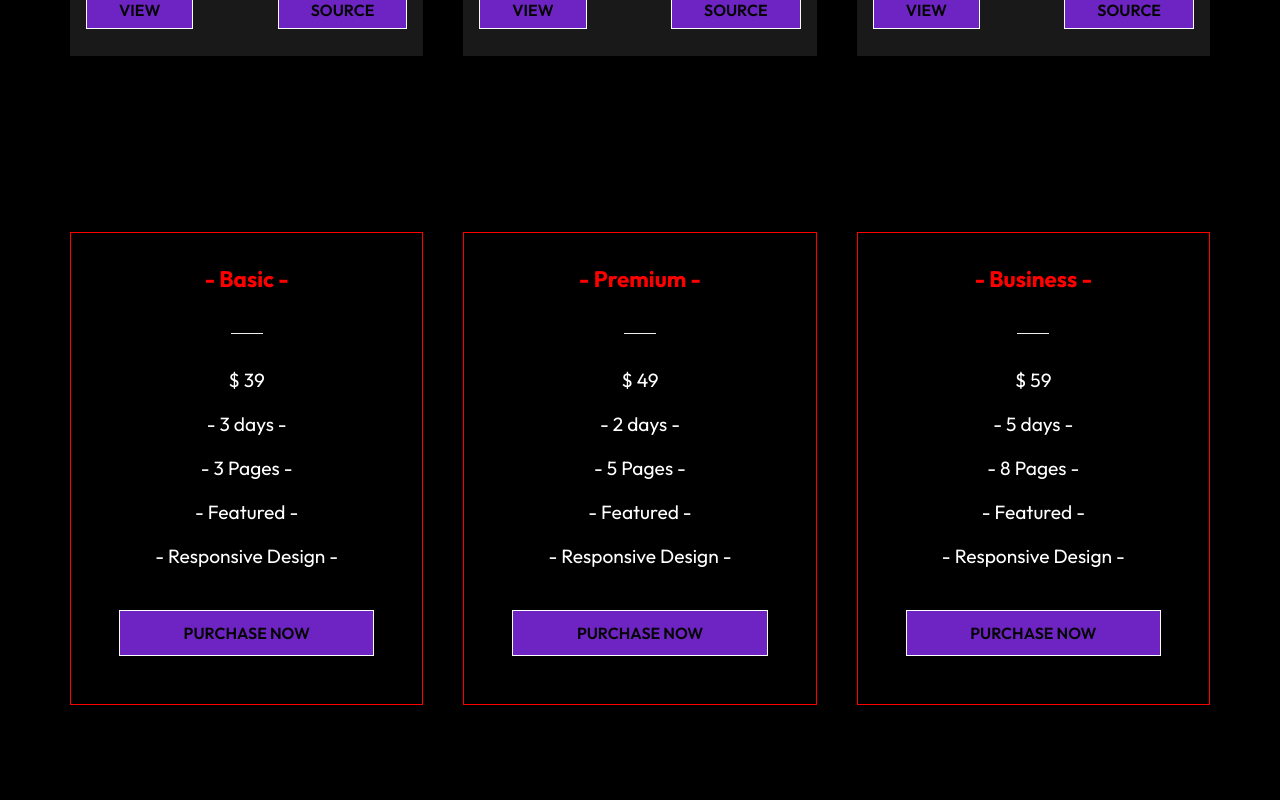
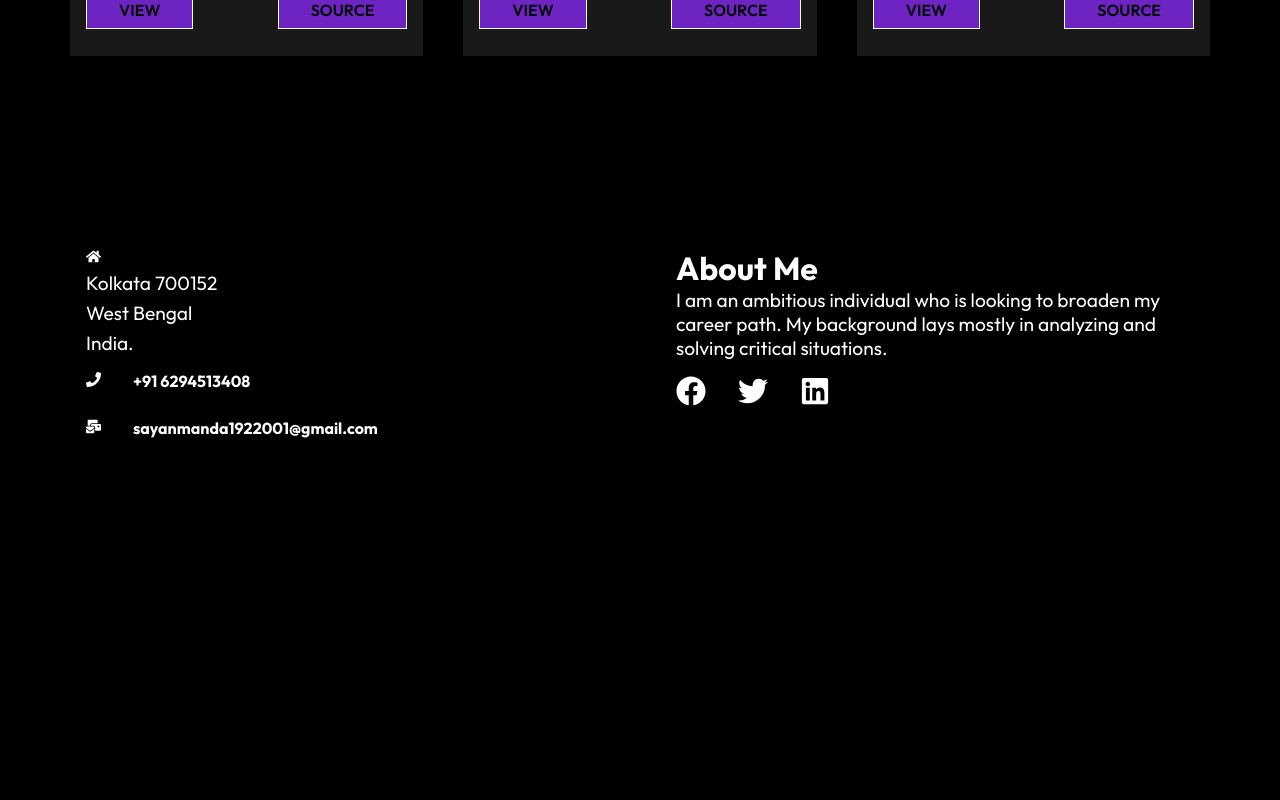
Before and after one commit to sayanfrontdev/my_data, a React (Create React App) app: page /project in a window 1280 px wide. Shown: the part 1940-2740 px from the top of the page. After the commit the page ends 2517 px from the top, so only its background shows below. Built offline with nearby package versions, Linux system fonts and the light colour scheme; a web font is replaced by a local one.

Commit message:
deleted pricingcard

```diff
--- a/src/components/PricingCard.js
+++ /dev/null
@@ -1,56 +0,0 @@
-import { Link } from "react-router-dom";
-import "./PricingCardStyles.css";
-
-import React from 'react'
-
-const PricingCard = () => {
-  return <div className="pricing">
-    <div className="card-container">
-    <div className="card">
-      <h3>- Basic -</h3>
-      <span className="bar"></span>
-      <p className=""btc>$ 39</p>
-      <p>- 3 days -</p>
-      <p>- 3 Pages -</p>
-
-      <p>- Featured -</p>
-      <p>- Responsive Design -</p>
-      <Link to="https://themes.getbootstrap.com/product/phoenix-admin-dashboard-webapp-template/" className="btn">
-        PURCHASE NOW
-      </Link>
-
-    </div>
-    <div className="card">
-      <h3>- Premium -</h3>
-      <span className="bar"></span>
-      <p className=""btc>$ 49</p>
-      <p>- 2 days -</p>
-      <p>- 5 Pages -</p>
-
-      <p>- Featured -</p>
-      <p>- Responsive Design -</p>
-      <Link to="https://themes.getbootstrap.com/product/cartzilla-bootstrap-e-commerce-template-ui-kit/" className="btn">
-        PURCHASE NOW
-      </Link>
-
-    </div>
-    <div className="card">
-      <h3>- Business -</h3>
-      <span className="bar"></span>
-      <p className=""btc>$ 59</p>
-      <p>- 5 days -</p>
-      <p>- 8 Pages -</p>
-
-      <p>- Featured -</p>
-      <p>- Responsive Design -</p>
-      <Link to="https://themes.getbootstrap.com/product/soft-ui-dashboard-pro/" className="btn">
-        PURCHASE NOW
-      </Link>
-
-    </div>
-    </div>
-  </div>
-
-}
-
-export default PricingCard
--- a/src/components/PricingCardStyles.css
+++ /dev/null
@@ -1,63 +0,0 @@
-.pricing{
-    width: 100%;
-    padding: 6rem 1rem;
-    background: #000;
-}
-
-.card-container{
-    max-width: 1140px;
-    margin: auto;
-    display: grid;
-    grid-template-columns: repeat(3, 1fr);
-    grid-gap: 40px;
-}
-
-.card{
-    border: 1px solid red;
-    color: red;
-    text-align: center;
-    padding: 1rem;
-
-}
-
-.card:hover{
-    background-color: rgb(36, 38, 39);
-}
-
-.card h3{
-    font-size: 1.4rem;
-    padding: 1rem;
-
-}
-
-.card p{
-    padding: 10px 0;
-}
-
-.bar{
-    border-bottom: 1px solid #eee;
-    width: 10%;
-    margin: 1.5rem auto;
-    display: block;
-}
-
-.btc{
-    font-size: 4rem;
-    font-weight: 600;
-    padding: 1rem 0;
-}
-
-.card .btn{
-    display: block;
-    width: 80%;
-    margin: 2rem auto;
-}
-@media screen and (max-width: 740px){
-    .card-container{
-        max-width: 90%;
-        margin: auto;
-
-        grid-template-columns:1fr;
-
-    }
-}
--- a/src/routes/Project.js
+++ b/src/routes/Project.js
@@ -3,7 +3,7 @@ import Navbar from '../components/Navbar';
 
 import Footer from "../components/Footer";
 import HeroImg2 from '../components/HeroImg2';
-import PricingCard from '../components/PricingCard';
+// import PricingCard from '../components/PricingCard';
 import Work from '../components/Work';
 const Project = () => {
   return (
@@ -11,7 +11,7 @@ const Project = () => {
       <Navbar/>
       <HeroImg2 heading= "PROJECTS." text="Some of my most recent work"/>
       <Work/>
-      <PricingCard/>
+      {/* <PricingCard/> */}
       <Footer/>
     </div>
   );
```
